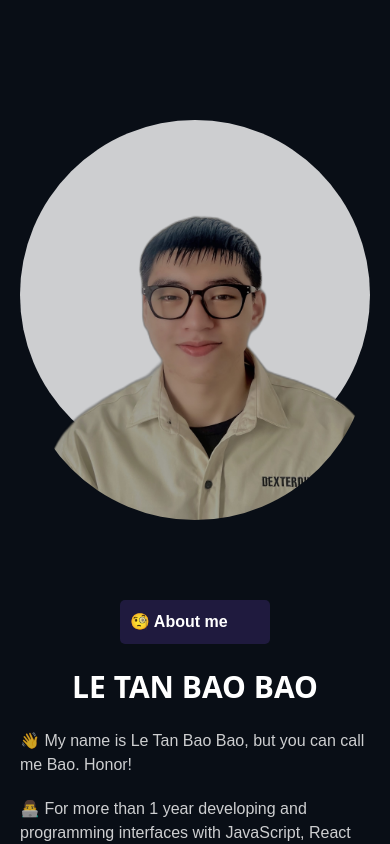
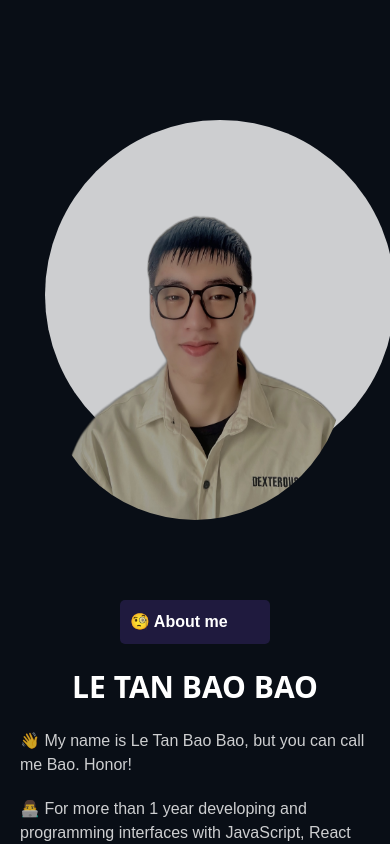
Before and after one commit to thomaswilsondev/portfilo, a React (Create React App) app: page / in a window 390 px wide. Shown: the part 860-1704 px from the top of the page. Built offline with nearby package versions, Linux system fonts and the light colour scheme.

Commit message:
fix media tablet

```diff
--- a/src/css/mobile.styles.scss
+++ b/src/css/mobile.styles.scss
@@ -58,20 +58,23 @@
   }
   .AboutMe {
     width: 400px;
+    height: 500px;
     &Boder {
-      width: 450px;
-      height: 450px;
+      width: 400px;
+      height: 400px;
       opacity: 0.8;
     }
     &Img {
+      height: 100%;
+      width: 100%;
       position: relative;
       & img {
-        width: 550px;
+        width: 500px;
         opacity: 1;
-        height: 550px;
+        height: 500px;
         position: absolute;
         left: 0%;
-        top: -50px;
+        top: -40px;
       }
     }
     &Content {
@@ -190,7 +193,7 @@
 /* ************************************************************** */
 /* ----------------------BELOW 544px (Phones) ------------- */
 /* ************************************************************** */
-@media (max-width: 50em) {
+@media (max-width: 40em) {
   html {
     width: 100%;
   }
--- a/src/pages/PageMedium/AboutMe/AboutMe.component.jsx
+++ b/src/pages/PageMedium/AboutMe/AboutMe.component.jsx
@@ -4,7 +4,7 @@ import Avatar from "../../../assets/avatar.png";
 const AboutMe = () => {
   return (
     <div
-      className="AboutMeContainer flex gap-12  mb-[14.7rem] "
+      className="AboutMeContainer w-full px-[10rem] flex gap-12  mb-[14.7rem] "
       data-aos="fade-up"
       data-aos-delay="100"
       data-aos-duration="2800"
```
